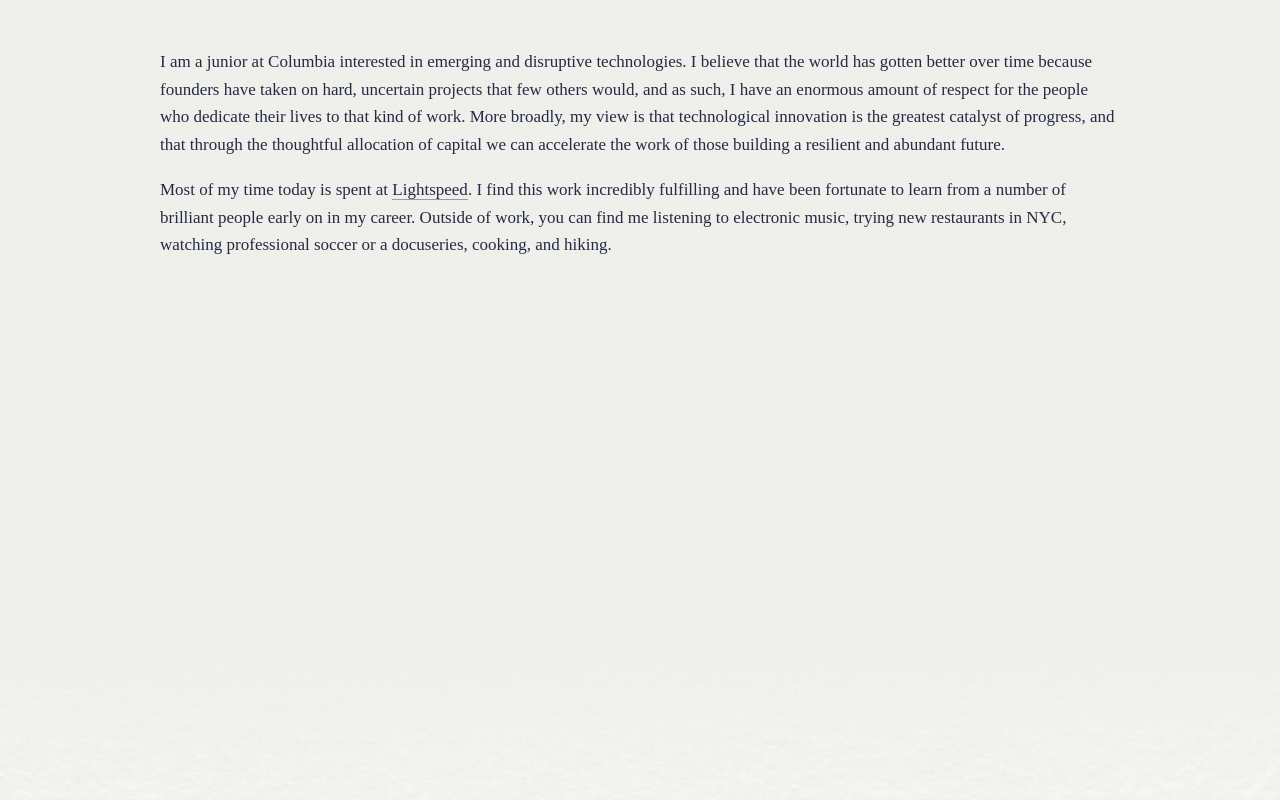
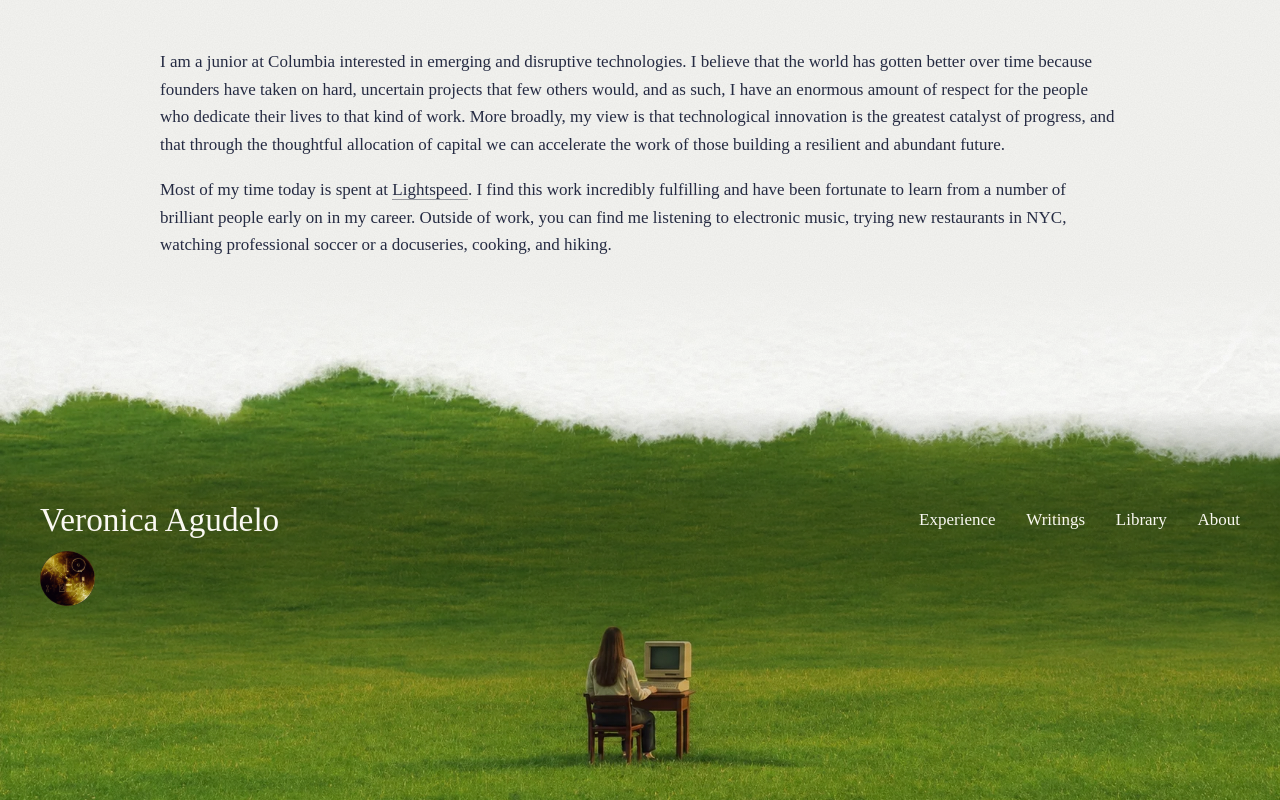
Before and after one commit to veronicas-world/aboutme, a Next.js app: page / in a window 1280 px wide. Shown: the top 800 px of the page. Built offline with nearby package versions, Linux system fonts and the light colour scheme.

Commit message:
Home: tighten the spacing above the footer
Co-authored-by: factory-droid[bot] <138933559+factory-droid[bot]@users.noreply.github.com>

```diff
--- a/src/app/globals.css
+++ b/src/app/globals.css
@@ -574,17 +574,24 @@ a { color: inherit; text-decoration: none; }
 /* The paper fades into the meadow; the center stays clear for the figure. */
 .site-footer {
   --footer-shade-end: 59%;
+  --footer-trim: 0px;
   position: relative;
   width: 100%;
   min-height: 400px;
   aspect-ratio: 1751 / 898;
   color: #fffef7;
   background:
-    linear-gradient(var(--bg), rgba(var(--bg-rgb), 0) 28%),
+    linear-gradient(var(--bg) var(--footer-trim), rgba(var(--bg-rgb), 0) 28%),
     linear-gradient(180deg, transparent 35%, rgba(15, 27, 8, 0.44) 49% var(--footer-shade-end),
       transparent 86%),
     url("/footer-meadow.webp") center bottom / cover no-repeat,
     linear-gradient(var(--bg) 34%, #3c511e 44%);
+}
+/* Trim the pale top edge on home without shifting the links relative to the artwork. */
+.home-main + .site-footer {
+  --footer-trim: clamp(48px, 8vw, 112px);
+  margin-block-start: calc(-1 * var(--footer-trim));
+  clip-path: inset(var(--footer-trim) 0 0);
 }
 .site-footer-inner {
   position: absolute;
--- a/src/app/page.tsx
+++ b/src/app/page.tsx
@@ -40,14 +40,13 @@ export default function Home() {
   return (
     <main
       id="top"
-      className="wrap"
+      className="wrap home-main"
       style={{
-        minHeight: "82vh",
         display: "flex",
         flexDirection: "column",
         justifyContent: "flex-start",
         paddingTop: 48,
-        paddingBottom: 60,
+        paddingBottom: 24,
         position: "relative",
       }}
     >
```
